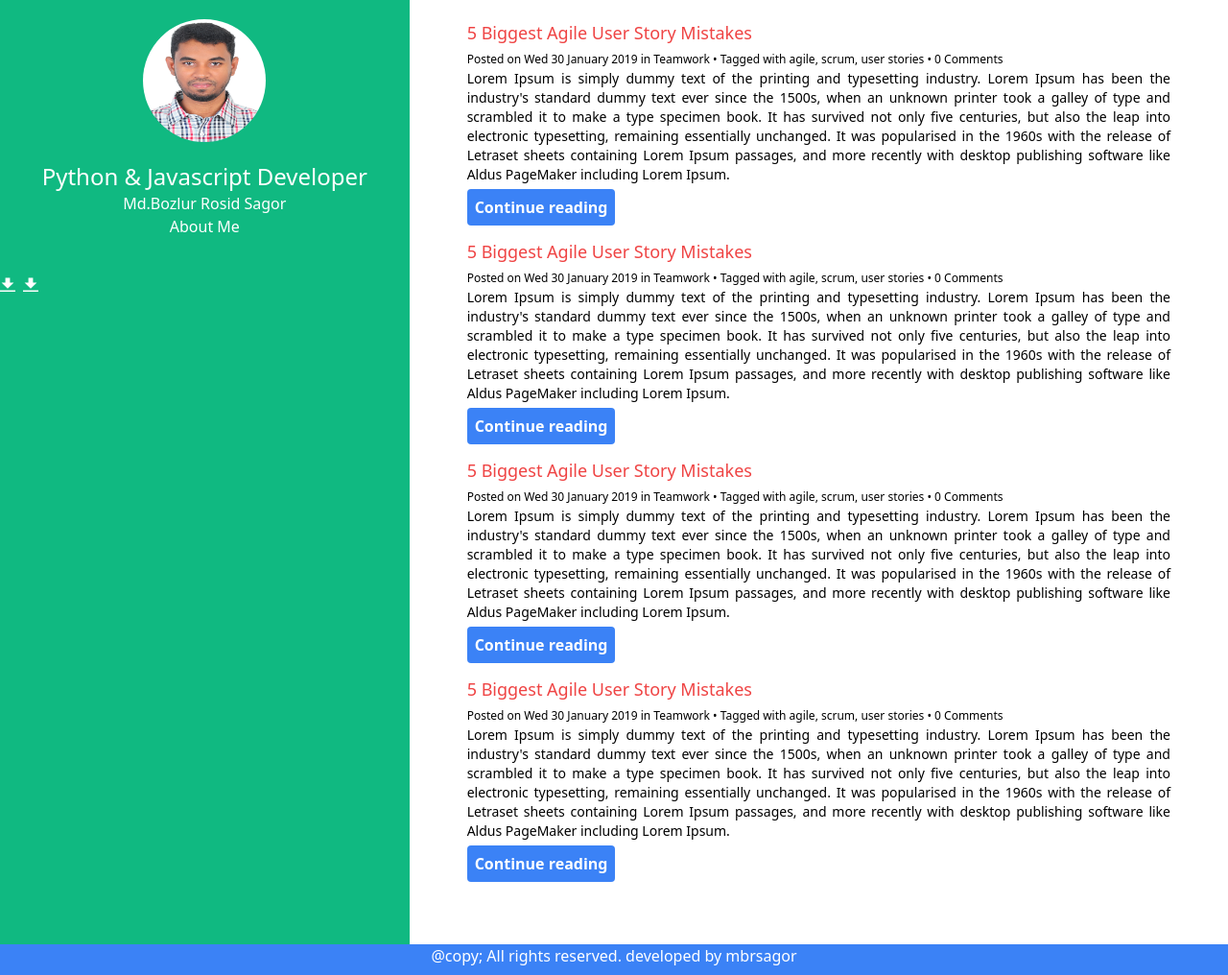
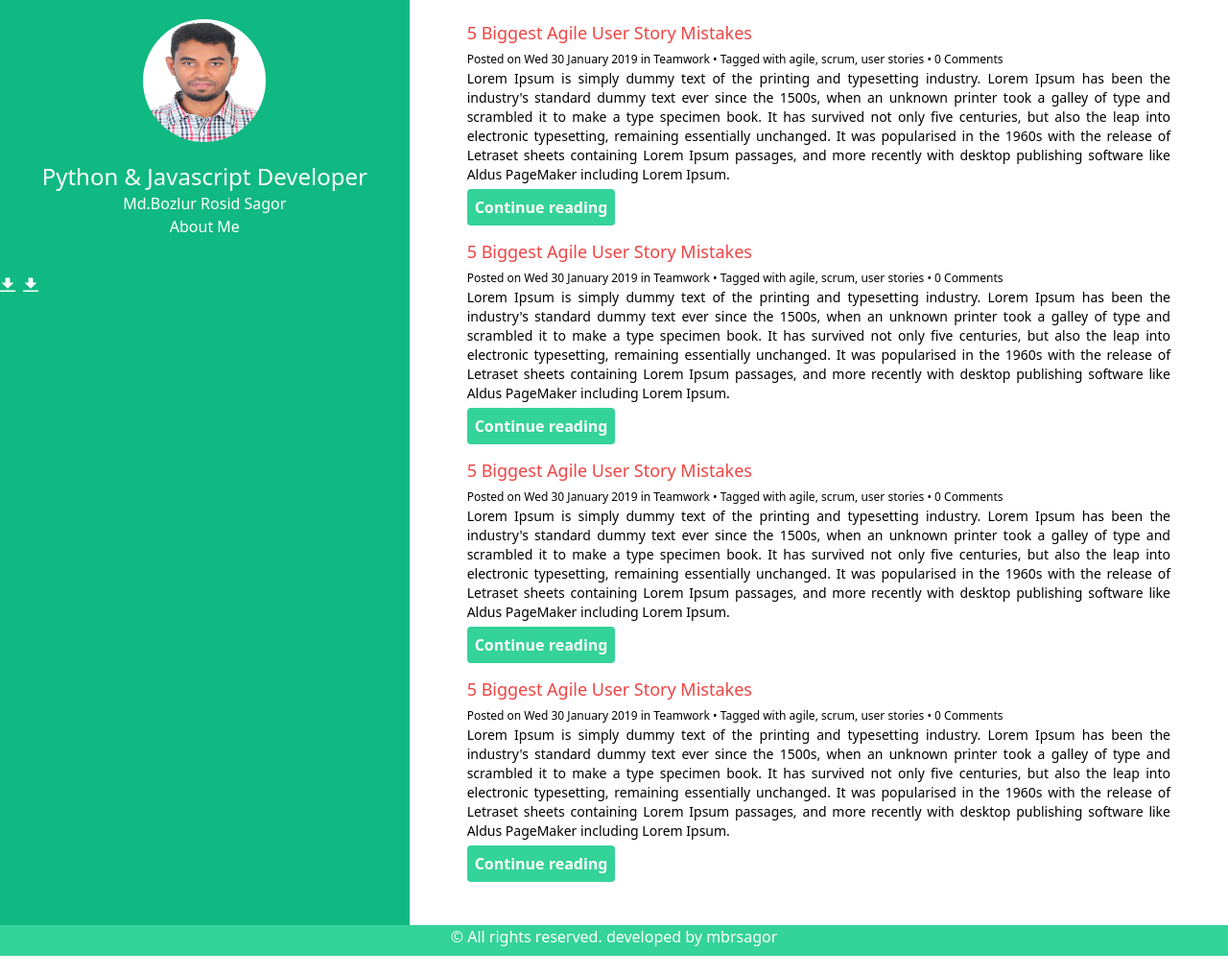
Before and after one commit to mbrsagor/tailwindcss, a plain HTML site: page index.html in a window 1280 px wide. Shown: the whole page at 96% size. Drawn offline with nearby package versions, Linux system fonts and the light colour scheme.

Commit message:
fix desing

```diff
--- a/index.html
+++ b/index.html
@@ -5,6 +5,7 @@
     <meta name="viewport" content="width=device-width, initial-scale=1.0" />
     <meta http-equiv="X-UA-Compatible" content="ie=edge" />
     <title>First project</title>
+    <link rel="icon" href="images/profile.jpg" type="images/icon" sizes="16x16">
     <link
       href="https://unpkg.com/tailwindcss@^1.0/dist/tailwind.min.css"
       rel="stylesheet"
@@ -40,7 +41,7 @@
         <div class="w-2/3 mb-8">
           <div class="blog_content p-5 text-justify">
             <div class="px-10 mb-5">
-              <h2><a class="text-red-500 text-lg" href="#">5 Biggest Agile User Story Mistakes</a></h2>
+              <h2><a class="text-red-500 text-lg" href="detail.html">5 Biggest Agile User Story Mistakes</a></h2>
               <span class="text-xs">Posted on Wed 30 January 2019 in Teamwork • Tagged with agile, scrum, user stories • 0 Comments</span>
                <p class="text-sm mb-3">
                 Lorem Ipsum is simply dummy text of the printing and typesetting
@@ -53,7 +54,7 @@
                 and more recently with desktop publishing software like Aldus
                 PageMaker including Lorem Ipsum.
             </p>
-            <a class="bg-blue-500 hover:bg-blue-700 text-white font-bold py-2 px-2 rounded" href="detail.html">Continue reading</a>
+            <a class="bg-green-400 hover:bg-green-700 text-white font-bold py-2 px-2 rounded" href="detail.html">Continue reading</a>
             </div>
 
 
@@ -71,7 +72,7 @@
                 and more recently with desktop publishing software like Aldus
                 PageMaker including Lorem Ipsum.
             </p>
-            <a class="bg-blue-500 hover:bg-blue-700 text-white font-bold py-2 px-2 rounded" href="detail.html">Continue reading</a>
+            <a class="bg-green-400 hover:bg-blue-700 text-white font-bold py-2 px-2 rounded" href="detail.html">Continue reading</a>
             </div>
 
             <div class="px-10 mb-5">
@@ -88,10 +89,10 @@
                 and more recently with desktop publishing software like Aldus
                 PageMaker including Lorem Ipsum.
             </p>
-            <a class="bg-blue-500 hover:bg-blue-700 text-white font-bold py-2 px-2 rounded" href="detail.html">Continue reading</a>
+            <a class="bg-green-400 hover:bg-blue-700 text-white font-bold py-2 px-2 rounded" href="detail.html">Continue reading</a>
             </div>
 
-            <div class="px-10 mb-5">
+            <div class="px-10">
               <h2><a class="text-red-500 text-lg" href="#">5 Biggest Agile User Story Mistakes</a></h2>
               <span class="text-xs">Posted on Wed 30 January 2019 in Teamwork • Tagged with agile, scrum, user stories • 0 Comments</span>
                <p class="text-sm mb-3">
@@ -105,15 +106,15 @@
                 and more recently with desktop publishing software like Aldus
                 PageMaker including Lorem Ipsum.
             </p>
-            <a class="bg-blue-500 hover:bg-blue-700 text-white font-bold py-2 px-2 rounded" href="detail.html">Continue reading</a>
+            <a class="bg-green-400 hover:bg-blue-700 text-white font-bold py-2 px-2 rounded" href="detail.html">Continue reading</a>
             </div>
           </div>
         </div>
          <!-- / end column -->
       </div>
     </div>
-    <footer class="text-center bg-blue-500 text-white pb-2">
-      <p>@copy; All rights reserved. developed by <a href="http://www.github.com/sagor09">mbrsagor</a></p>
+    <footer class="text-center bg-green-400 text-white pb-2">
+      <p>&copy; All rights reserved. developed by <a href="http://www.github.com/sagor09">mbrsagor</a></p>
     </footer>
   </body>
 </html>
```
Also changed, not shown: detail.html (+5 -4 lines).
